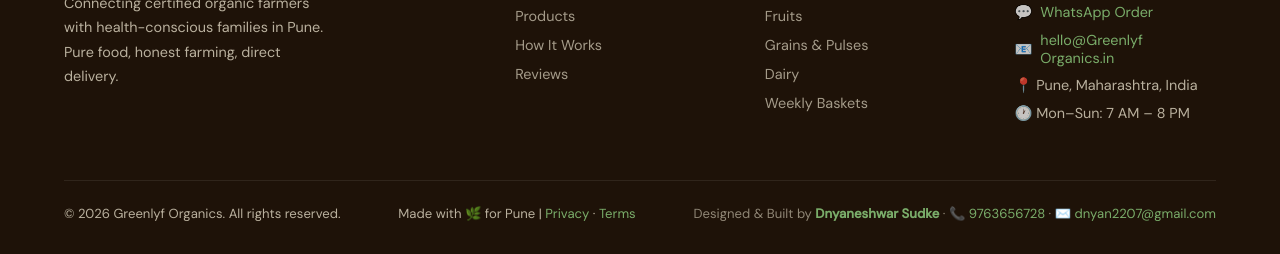
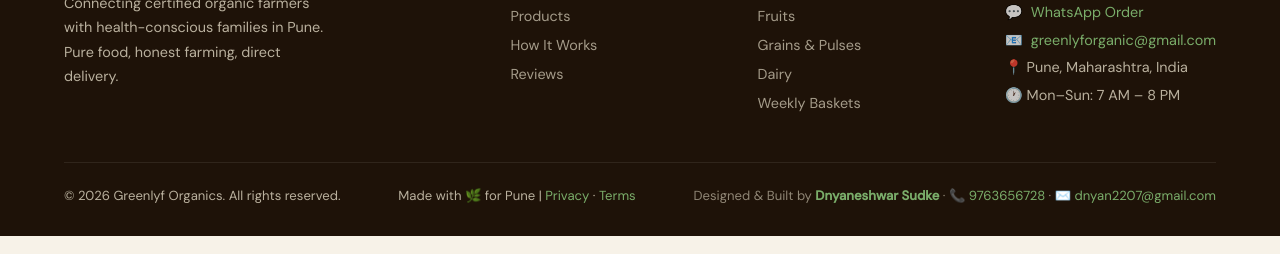
Before and after one commit to Dnyanesha22/greenlyfe-organics-website, a plain HTML site: page index.html in a window 1280 px wide. Shown: the part 5111-5365 px from the top of the page. Drawn offline with nearby package versions, Linux system fonts and the light colour scheme; a web font is replaced by a local one.

Commit message:
Update index.html

```diff
--- a/index.html
+++ b/index.html
@@ -908,7 +908,7 @@
       <h4>Contact Us</h4>
       <p>📞 <a href="tel:+918308311348" style="color:var(--sage); text-decoration:none">+91918308311348</a></p>
       <p>💬 <a href="https://wa.me/918308311348" style="color:var(--sage); text-decoration:none" target="_blank" rel="noopener">WhatsApp Order</a></p>
-      <p>📧 <a href="mailto:hello@Greenlyf Organics.in" style="color:var(--sage); text-decoration:none">hello@Greenlyf Organics.in</a></p>
+      <p>📧 <a href="mailto:greenlyforganic@gmail.com" style="color:var(--sage); text-decoration:none">greenlyforganic@gmail.com</a></p>
       <p>📍 Pune, Maharashtra, India</p>
       <p>🕐 Mon–Sun: 7 AM – 8 PM</p>
     </div>
```
